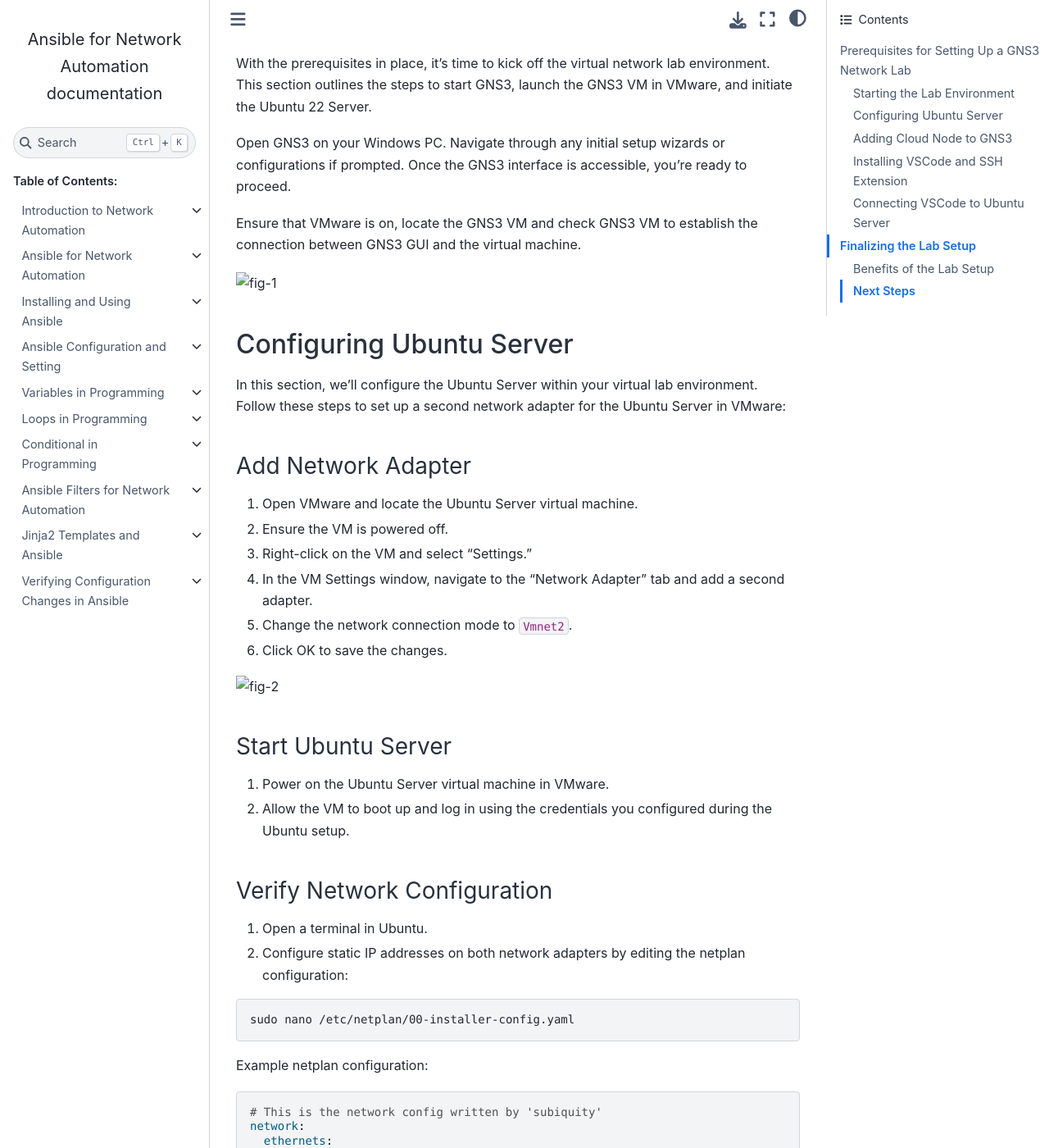
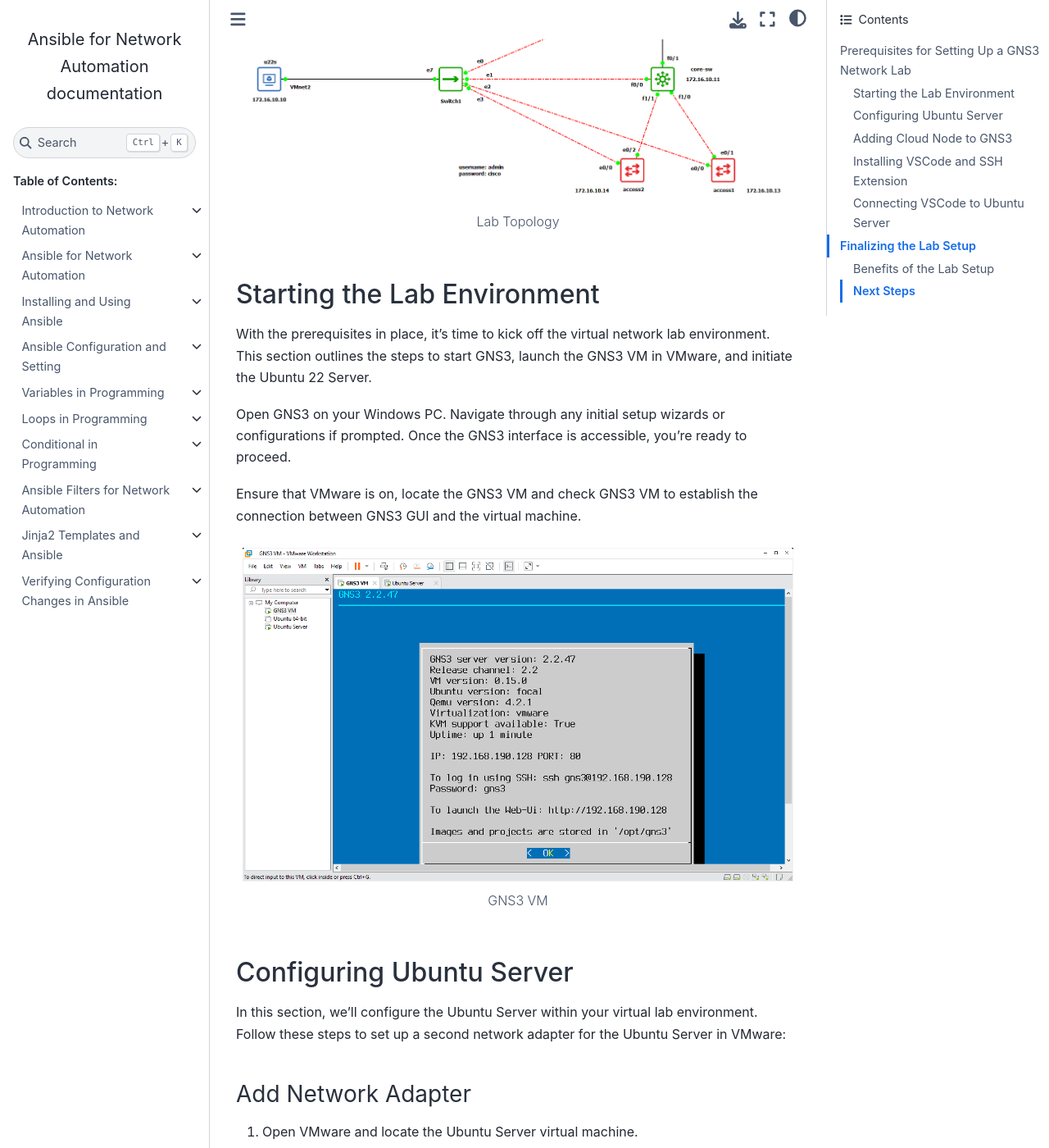
Before and after one commit to sydasif/ansible-cbt-lab, a Sphinx documentation site: the page built from docs/source/03_lab-setup/01_setup.md, in a window 1280 px wide and 1400 px high, scrolled down 571 px. Shown: the whole window at 82% size. Built offline with Sphinx 7.4.7 and the Sphinx Book theme 1.1.4, drawn with Linux system fonts in a browser that asks for light colours; pages that are not in the unit, such as notebooks, are missing from menus; some of the changed text lies outside the part shown.

Commit message:
update book picture

````diff
--- a/docs/source/03_lab-setup/01_setup.md
+++ b/docs/source/03_lab-setup/01_setup.md
@@ -9,7 +9,13 @@
 
 With these components in place, you're ready to proceed to setup the Network lab:
 
-![network-lab](/images/automation-lab.png)
+```{figure} ../images/automation-lab.png
+---
+width: 100%
+name: idle
+---
+Lab Topology
+```
 
 ### Starting the Lab Environment
 
@@ -19,7 +25,13 @@
 
 Ensure that VMware is on, locate the GNS3 VM and check GNS3 VM to establish the connection between GNS3 GUI and the virtual machine.
 
-![fig-1](/images/gns3-vm.PNG)
+```{figure} ../images/gns3-vm.PNG
+---
+width: 100%
+name: idle
+---
+GNS3 VM
+```
 
 ### Configuring Ubuntu Server
 
@@ -34,7 +46,13 @@
 5. Change the network connection mode to `Vmnet2`.
 6. Click OK to save the changes.
 
-![fig-2](/images/network-adopter.PNG)
+```{figure} ../images/network-adopter.PNG
+---
+width: 100%
+name: idle
+---
+Network Adopter
+```
 
 #### Start Ubuntu Server
 
@@ -131,7 +149,13 @@
 2. In the "Node Configurations" window, select the `Ethernet Interfaces` tab.
 3. Choose the network adapter that corresponds to your Ubuntu server network.
 
-![fig-3](/images/vmnet.PNG)
+```{figure} ../images/vmnet.PNG
+---
+width: 100%
+name: idle
+---
+VMNet
+```
 
 #### Apply Changes
 
@@ -159,7 +183,13 @@
 2. Search for "Remote - SSH" in the Extensions view search box.
 3. Click "Install" next to the "Remote - SSH" extension.
 
-![fig-4](/images/ssh-ext.PNG)
+```{figure} ../images/ssh-ext.PNG
+---
+width: 100%
+name: idle
+---
+SSH Ext
+```
 
 #### Configure SSH Connection
 
@@ -167,7 +197,13 @@
 Click on the "Connect to Host" to add a new SSH target.
 Enter the SSH connection details for your Ubuntu Server (username, IP address).
 
-![fig-5](/images/re-con.png)
+```{figure} ../images/re-con.PNG
+---
+width: 100%
+name: idle
+---
+Connection
+```
 
 With VSCode and the SSH extension installed, you now have a powerful coding environment directly linked to your Ubuntu Server. This integration streamlines the process of writing and testing Python scripts for your network lab.
 
````
Also changed, not shown: docs/source/images/automation-lab.png (renamed from images/automation-lab.png), docs/source/images/gns3-vm.PNG (renamed from images/gns3-vm.PNG), docs/source/images/network-adopter.PNG (renamed from images/network-adopter.PNG), docs/source/images/re-con.png (renamed from images/re-con.png), docs/source/images/ssh-ext.PNG (renamed from images/ssh-ext.PNG), docs/source/images/vmnet.PNG (renamed from images/vmnet.PNG).
